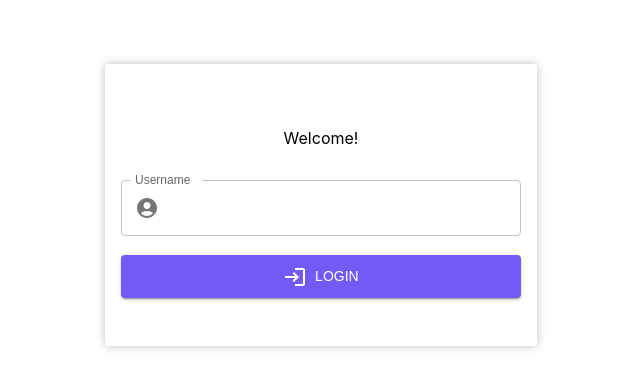
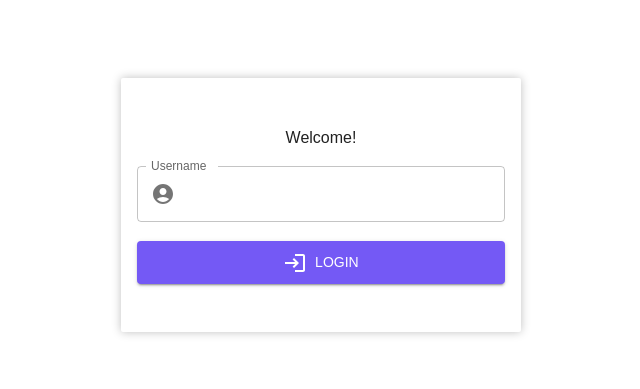
Before and after one commit to NnamdiAnyaele/simple-chat-app, a React (Create React App) app: page / in a window 1280 px wide. Shown: the part 195-584 px from the top of the page, without its empty margins (319-959 px from the left). Built offline with nearby package versions, Linux system fonts and the light colour scheme.

Commit message:
feat: reset css
Reset css by removing default index.css styles,
added my own css and added a CssBaseline to App.js.

```diff
--- a/src/App.css
+++ /dev/null
@@ -1,38 +0,0 @@
-.App {
-  text-align: center;
-}
-
-.App-logo {
-  height: 40vmin;
-  pointer-events: none;
-}
-
-@media (prefers-reduced-motion: no-preference) {
-  .App-logo {
-    animation: App-logo-spin infinite 20s linear;
-  }
-}
-
-.App-header {
-  background-color: #282c34;
-  min-height: 100vh;
-  display: flex;
-  flex-direction: column;
-  align-items: center;
-  justify-content: center;
-  font-size: calc(10px + 2vmin);
-  color: white;
-}
-
-.App-link {
-  color: #61dafb;
-}
-
-@keyframes App-logo-spin {
-  from {
-    transform: rotate(0deg);
-  }
-  to {
-    transform: rotate(360deg);
-  }
-}
--- a/src/App.js
+++ b/src/App.js
@@ -1,6 +1,7 @@
 import { Provider } from "react-redux";
 import { ThemeProvider } from "@mui/material/styles";
 import { ToastContainer } from "react-toastify";
+import CssBaseline from "@mui/material/CssBaseline";
 
 import { store } from "./store/index";
 import customTheme from "./config/themeConfig";
@@ -10,7 +11,6 @@ import { loginSuccess } from "./slices/authSlice";
 import { recoverMesages } from "./slices/messageSlice";
 import { TAB_ID_KEY } from "./utils/constants";
 import BaseRoute from "./view/routes/BaseRoutes";
-import "./App.css";
 import "react-toastify/dist/ReactToastify.css";
 
 if (auth.authenticate()) {
@@ -32,6 +32,7 @@ function App() {
 	return (
 		<Provider store={store}>
 			<ThemeProvider theme={customTheme}>
+				<CssBaseline />
 				<ToastContainer />
 				<BaseRoute />
 			</ThemeProvider>
--- a/src/index.css
+++ b/src/index.css
@@ -1,13 +1,20 @@
-body {
-  margin: 0;
-  font-family: -apple-system, BlinkMacSystemFont, 'Segoe UI', 'Roboto', 'Oxygen',
-    'Ubuntu', 'Cantarell', 'Fira Sans', 'Droid Sans', 'Helvetica Neue',
-    sans-serif;
-  -webkit-font-smoothing: antialiased;
-  -moz-osx-font-smoothing: grayscale;
+*,
+*::after,
+*::before {
+	margin: 0;
+	padding: 0;
+	box-sizing: inherit;
 }
 
-code {
-  font-family: source-code-pro, Menlo, Monaco, Consolas, 'Courier New',
-    monospace;
+body,
+#app {
+	box-sizing: border-box;
 }
+
+html,
+body,
+#app,
+#app > div {
+	height: 100%;
+	width: 100%;
+}
```
